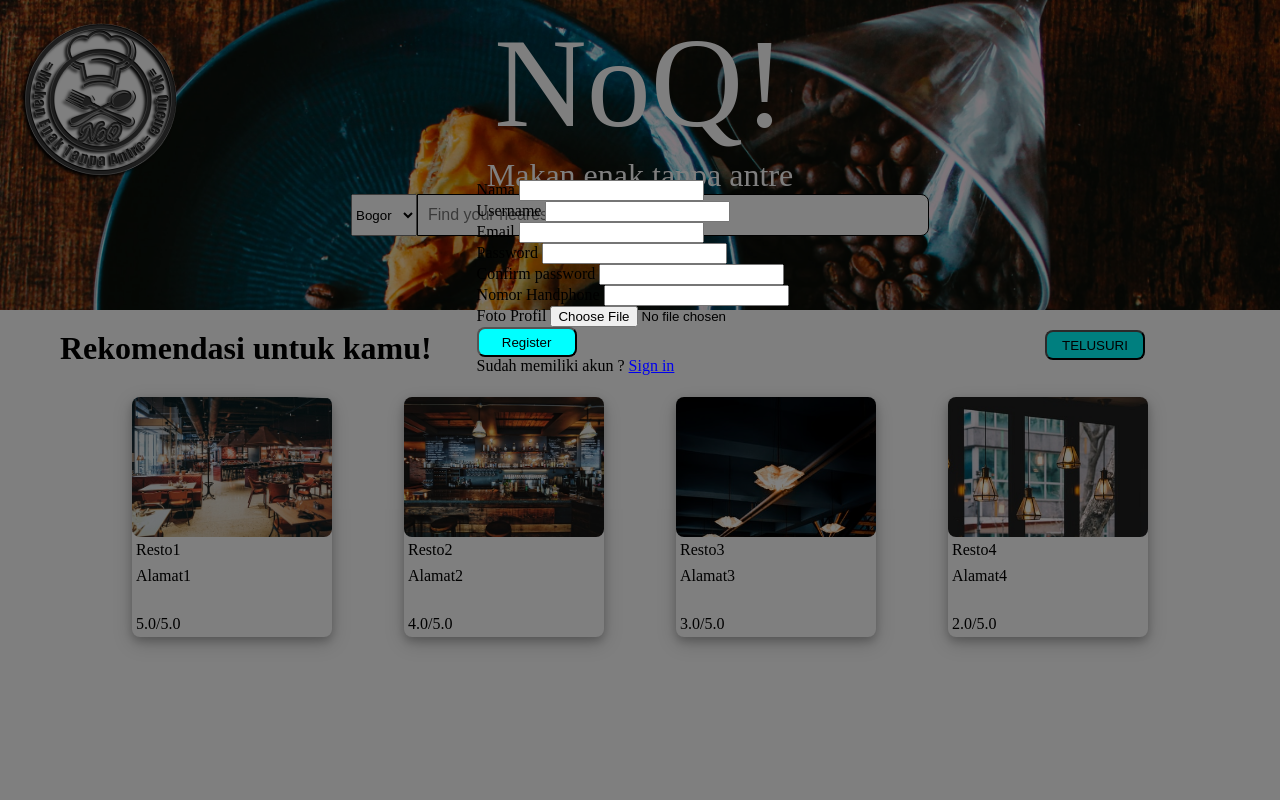
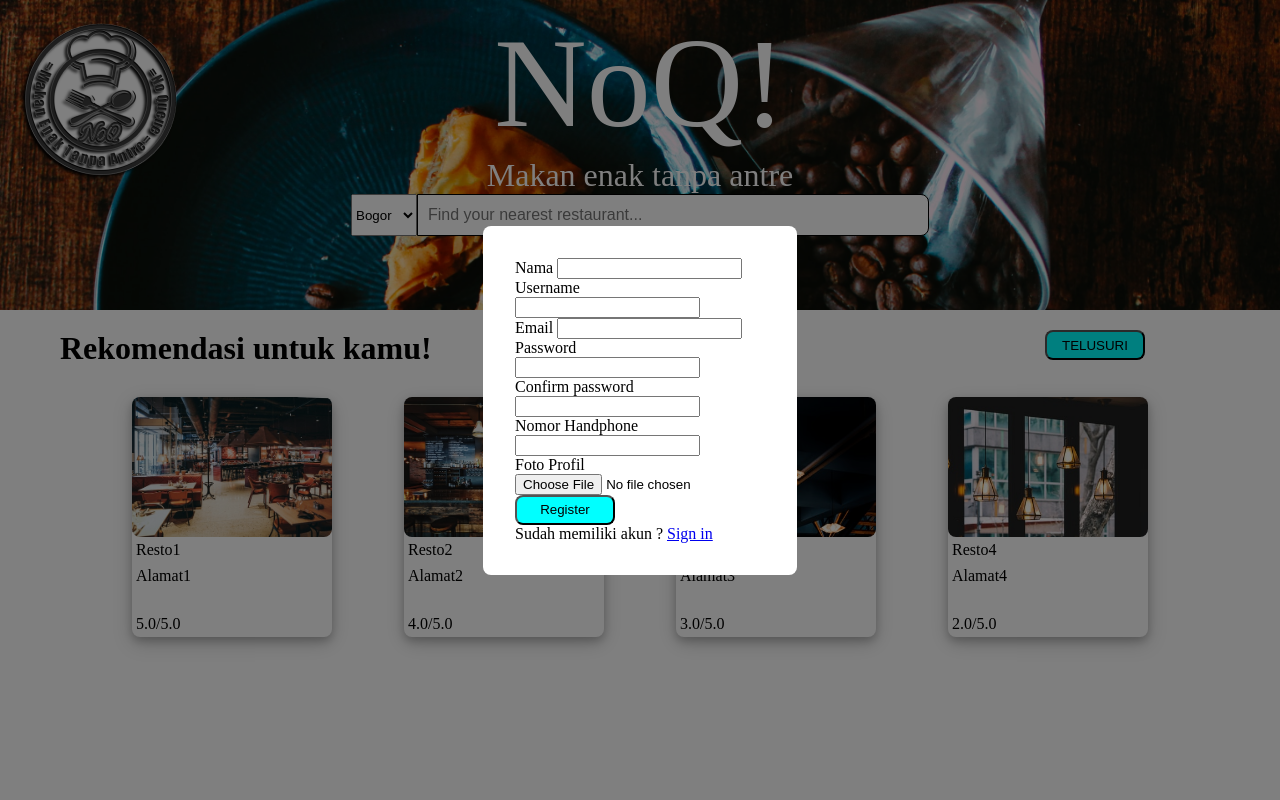
Before and after one commit to MuhJazz/noqueue, a PHP site: page /signup.php in a window 1280 px wide. Run offline with PHP 8.4, Linux system fonts and the light colour scheme.

Commit message:
mengubah class modal menjadi modal-container

```diff
--- a/login.php
+++ b/login.php
@@ -85,7 +85,7 @@
       </div>
     </div>
 	<div class="modal-bg">
-    	<div class="modal" style="height: 55%">
+    	<div class="modal-container">
 			<form method="post" action="login.php" class="form">
 				<?php include('error.php'); ?>
 				<div class="input-group">
--- a/pass_edit.php
+++ b/pass_edit.php
@@ -75,7 +75,7 @@
       </div>
     </div>
     <div class="modal-bg">
-    	<div class="modal" style="height: 55%">
+    	<div class="modal-container">
 			<form method="post" action="pass_edit.php" class="form" enctype="multipart/form-data">
 				<?php include('error.php'); ?>
                     <div class="input-group">
--- a/profile_edit.php
+++ b/profile_edit.php
@@ -75,7 +75,7 @@
       </div>
     </div>
     <div class="modal-bg">
-    	<div class="modal" style="height: 55%">
+    	<div class="modal-container">
       <?php
         $user = $_SESSION['username'];
         $query = mysqli_query($db, "select nama,email,no_hp,password from users where username='$user'");
--- a/signup.php
+++ b/signup.php
@@ -85,7 +85,7 @@
       </div>
     </div>
 	<div class="modal-bg">
-    	<div class="modal" style="height: 55%">
+    	<div class="modal-container">
 			<form method="post" action="signup.php" class="form" enctype="multipart/form-data">
 				<?php include('error.php'); ?>
 				<div class="input-group">
```
